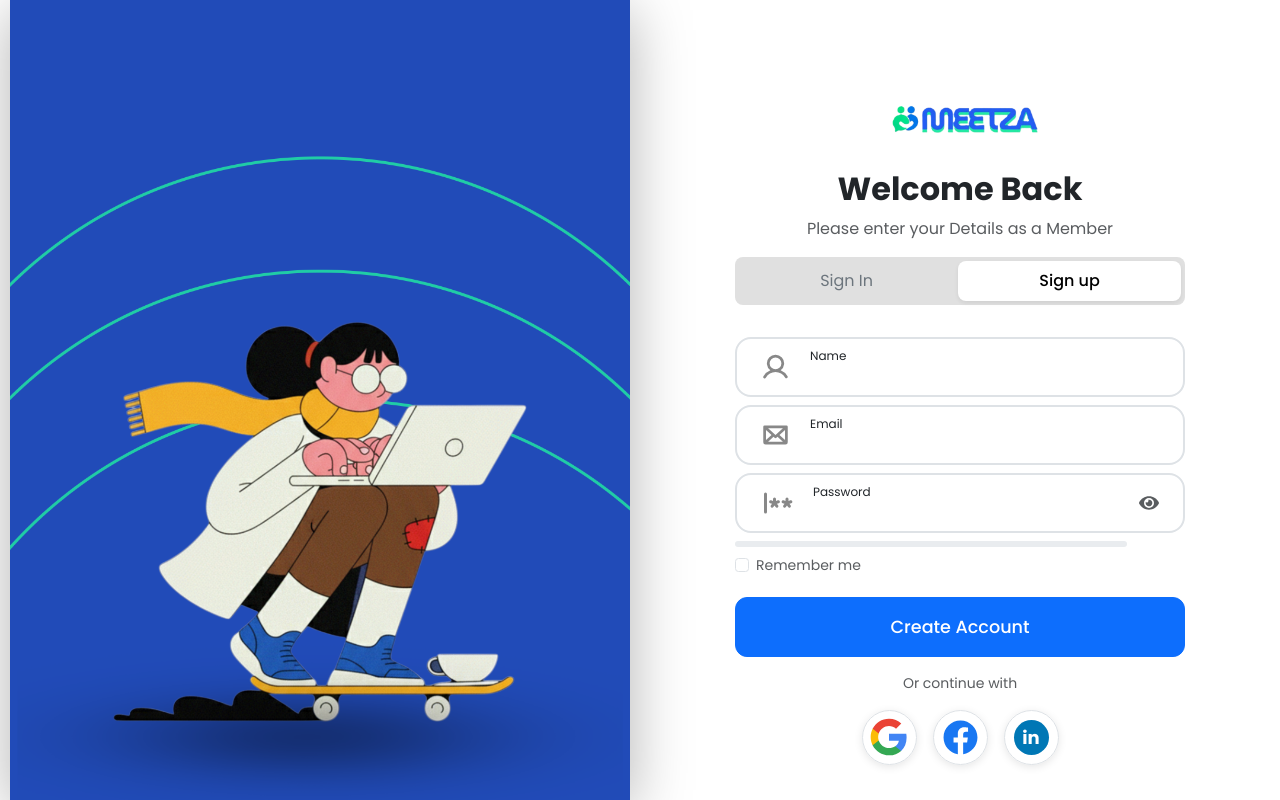
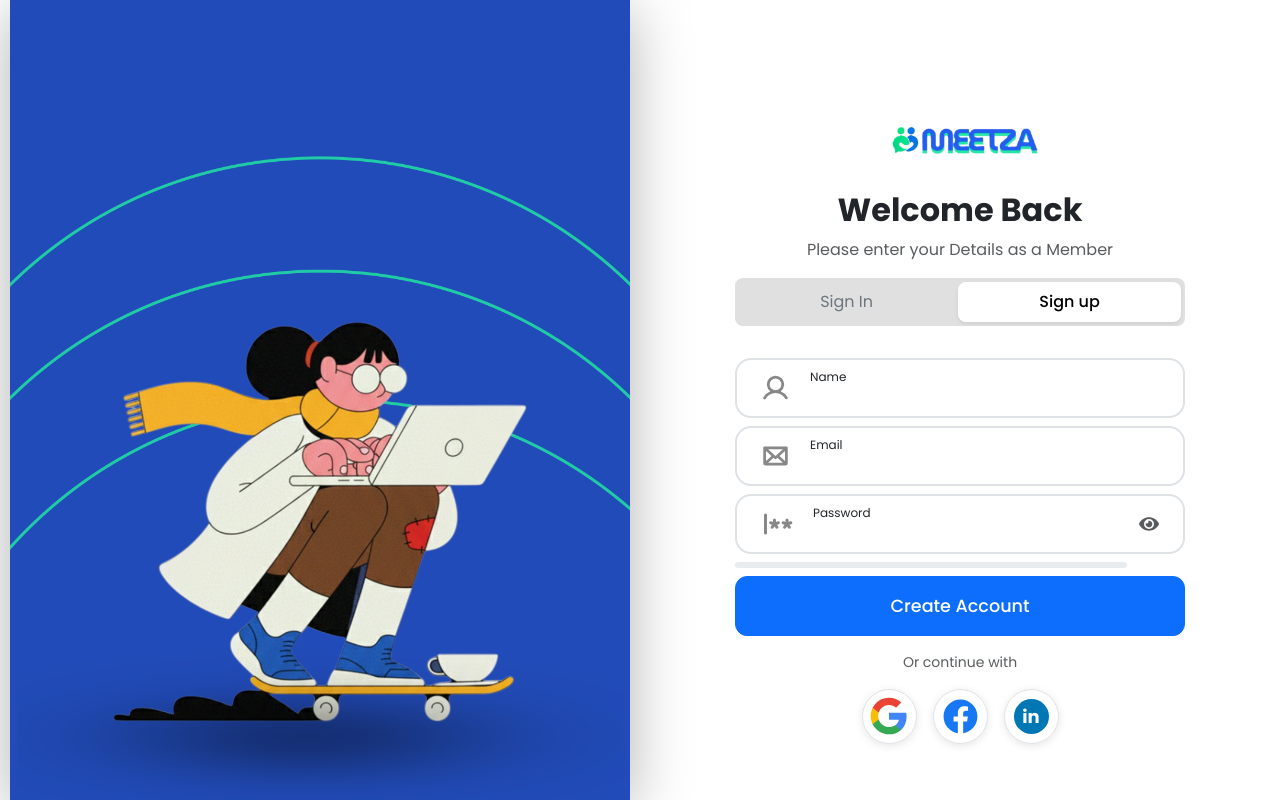
Before and after one commit to AyaHelal/Meetza-front-end, a React (Create React App) app: page /signup in a window 1280 px wide. Built offline with nearby package versions, Linux system fonts and the light colour scheme.

Commit message:
remove remember me from signup and connect it in login with backend

```diff
--- a/src/components/Login&SignUp/FormSection.js
+++ b/src/components/Login&SignUp/FormSection.js
@@ -113,6 +113,7 @@ const FormSection = ({
                         />
 
                         <div className="d-flex justify-content-between align-items-center mb-3">
+                        {activeTab === 'signin' && (
                             <div className="d-flex align-items-center">
                                 <input
                                 type="checkbox"
@@ -126,6 +127,7 @@ const FormSection = ({
                                 Remember me
                                 </label>
                             </div>
+                        )}
 
                         <button
                             type="button"
--- a/src/pages/Login/Login.js
+++ b/src/pages/Login/Login.js
@@ -100,6 +100,7 @@ const Login = () => {
             const credentials = {
                 email: formData.email,
                 password: formData.password,
+                remember_me: formData.rememberMe, // إضافة remember_me
                 ...(showCaptcha && captchaToken && { captchaToken })
             };
 
--- a/src/pages/SignUp/SignUp.js
+++ b/src/pages/SignUp/SignUp.js
@@ -5,7 +5,7 @@ import { SignUpLayout } from '../../components/Login&SignUp/SignUpLayout';
 import FormSection from '../../components/Login&SignUp/FormSection';
 import { signup } from "../../API/auth.js";
 import { User, Password } from '@phosphor-icons/react';
-import { Form, Button, Spinner } from 'react-bootstrap';
+import { Button, Spinner } from 'react-bootstrap';
 import EmailField from '../../components/FormFields/EmailField';
 import PasswordField from '../../components/FormFields/PasswordField';
 import SocialLoginButtons from '../../components/FormFields/SocialLoginButtons';
@@ -19,8 +19,7 @@ const SignUp = () => {
         username: '',
         email: '',
         password: '',
-        confirmPassword: '',
-        rememberMe: false
+        confirmPassword: ''
     });
 
     const [errors, setErrors] = useState({});
@@ -237,18 +236,6 @@ const SignUp = () => {
                         </div>
                     )}
 
-                    <div className="d-flex justify-content-between align-items-center mb-3">
-                        <Form.Check
-                            type="checkbox"
-                            id="rememberMe"
-                            label="Remember me"
-                            name="rememberMe"
-                            checked={formData.rememberMe}
-                            onChange={handleInputChange}
-                            className="text-muted small"
-                        />
-                    </div>
-
                     <Button
                         type="submit"
                         variant="primary"
```
Lines whose indentation alone changed are shown as unchanged.
